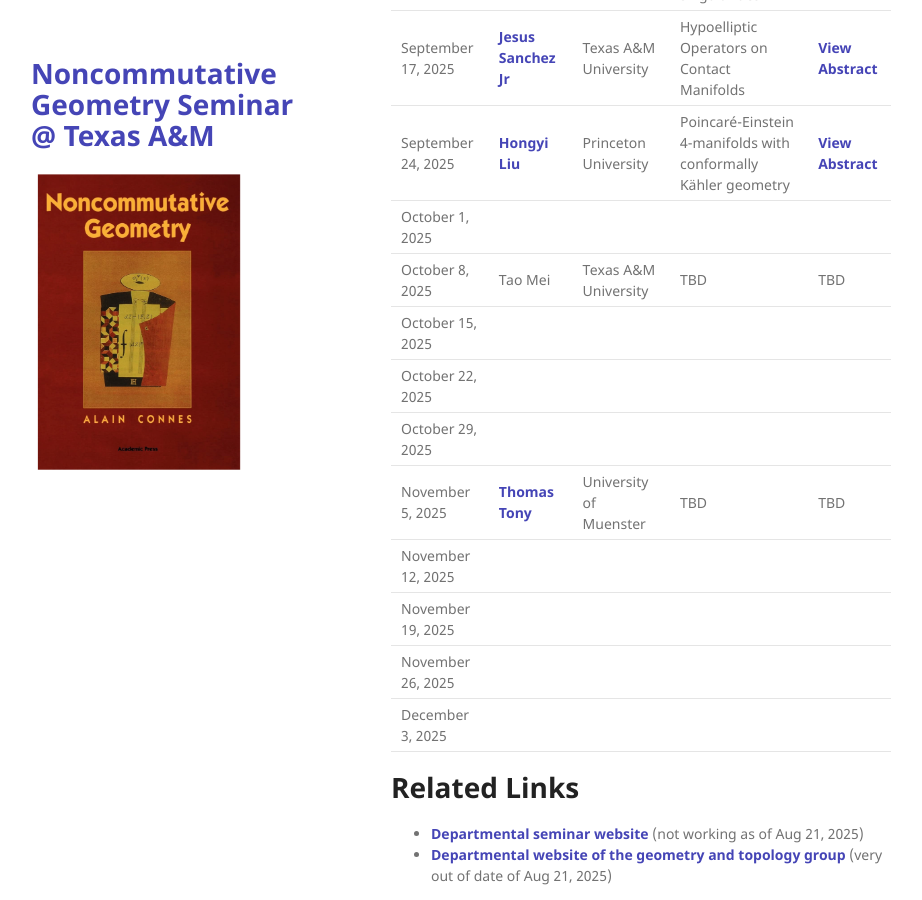
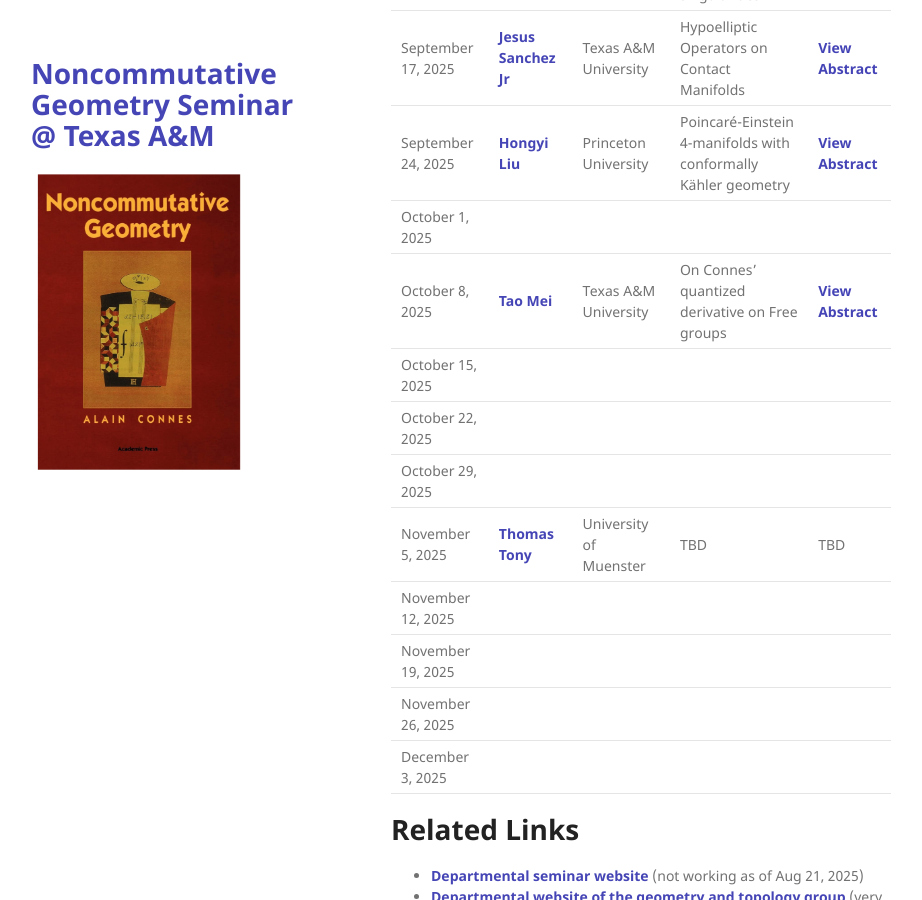
Before and after one commit to tamu-seminar/noncommutative-geometry, a Jekyll site: the page built from index.md, in a window 1280 px wide and 900 px high, scrolled down 581 px. Shown: the whole window, without its empty margins (179-1101 px from the left). Built offline with Jekyll 4.4.1, drawn with Linux system fonts in a browser that asks for light colours.

Commit message:
update Tao Mei's title and abstract

```diff
--- a/index.md
+++ b/index.md
@@ -29,7 +29,7 @@
 | September 17, 2025|    [Jesus Sanchez Jr](https://sites.google.com/view/jstheory/home) | Texas A&M University  |  Hypoelliptic Operators on Contact Manifolds    |   <span class="abstract-link" onclick="showAbstract('Jesus-Sanchez')">View Abstract</span>  |
 | September 24, 2025| [Hongyi Liu](https://www.math.princeton.edu/people/hongyi-liu) | Princeton University |  Poincar&#233;-Einstein 4-manifolds with conformally K&auml;hler geometry | <span class="abstract-link" onclick="showAbstract('Hongyi-Liu')">View Abstract</span>     |
 | October 1, 2025   |      |   |      |       |
-| October 8, 2025  |  Tao Mei  | Texas A&M University|  TBD    | TBD      |
+| October 8, 2025  |  [Tao Mei](https://sites.google.com/tamu.edu/taomei/home) | Texas A&M University|  On Connes’ quantized derivative on Free groups    | <span class="abstract-link" onclick="showAbstract('Tao-Mei')">View Abstract</span>      |
 | October 15, 2025  |      |   |      |       |
 | October 22, 2025  |      |   |      |       |
 | October 29, 2025  |      |   |      |       |
@@ -79,6 +79,9 @@
 Poincar&#233;–Einstein metrics play an important role in geometric analysis and mathematical physics, yet constructing new examples beyond the perturbative regime is difficult. In this talk, I will describe a class of four-dimensional Poincar&#233;–Einstein manifolds that are conformal to K&auml;hler metrics. These metrics admit a natural symmetry generated by a Killing field, which reduces the Einstein equations to a Toda-type system. This approach leads to existence and uniqueness results in the case of complex line bundles over surfaces of genus at least one. The construction produces large-scale, infinite-dimensional families of new Poincar&#233;–Einstein metrics with conformal infinities of non-positive Yamabe type. This is joint work with Mingyang Li.
 </div>
 
+<div id="Tao-Mei" style="display:none;">
+The commutator operator  [x,H], where  x is a bounded function on the torus and H is the Hilbert transform, is a central object in classical analysis, lying at the intersection of Nehari’s theorem, Hankel operators, and BMO/VMO theory. In the terminology of A. Connes, [x,H] may be viewed as the quantized derivative of x. Connes further suggested a natural analogue of this operator on free groups and raised the question of how the properties of x are reflected in [x,H]. This was followed by G. Duchamp and C. Reutenauer, who proved that the finite-rank property of [x,H] characterizes the rationality of x. In this talk, I will review some history and share some of my recent thoughts on the boundedness and compactness of [x,H] in the setting of free groups and Voiculescu’s free semicircular von Neumann algebras.
+</div>
 
 <!-- Code that makes the pop-up windows -->
 
```
